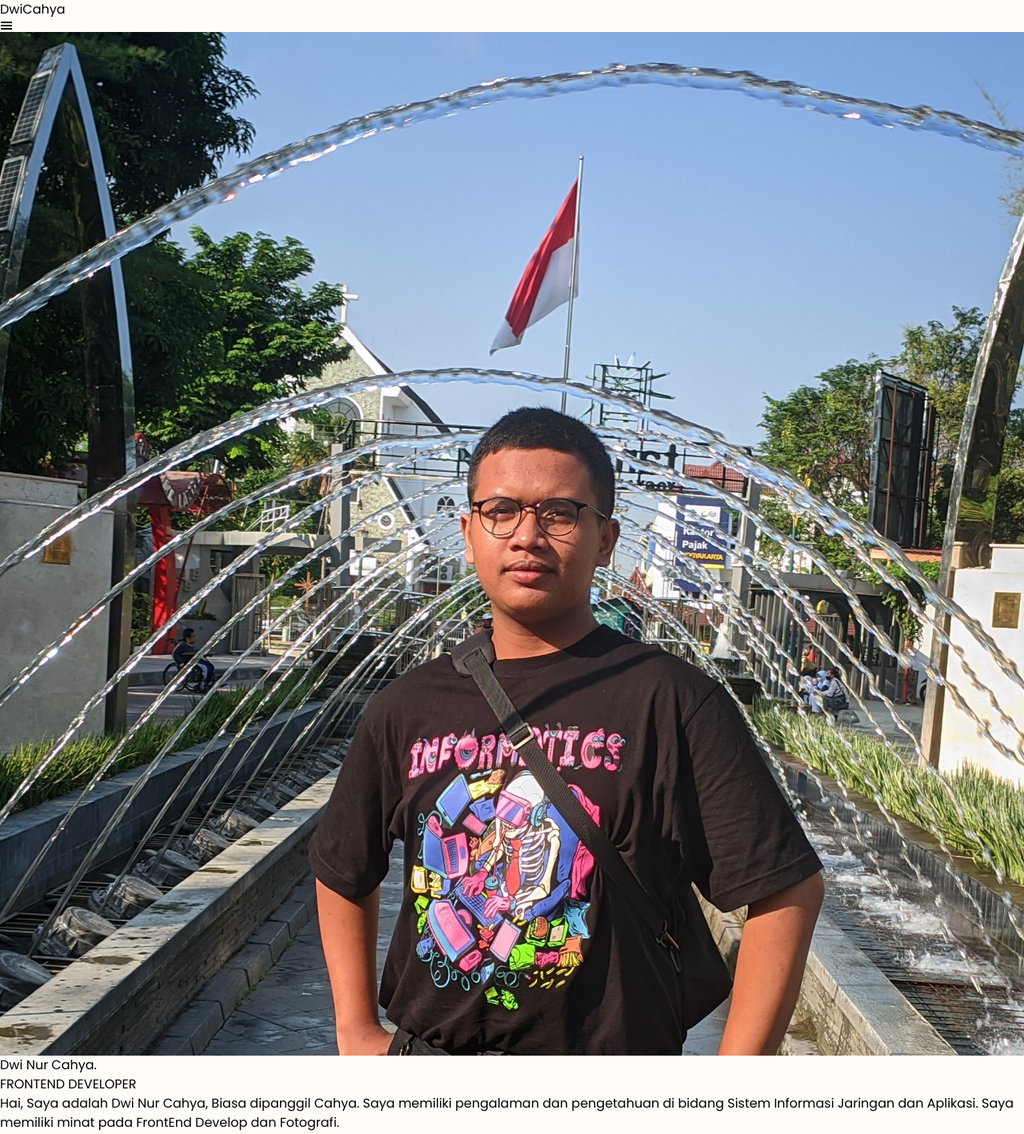
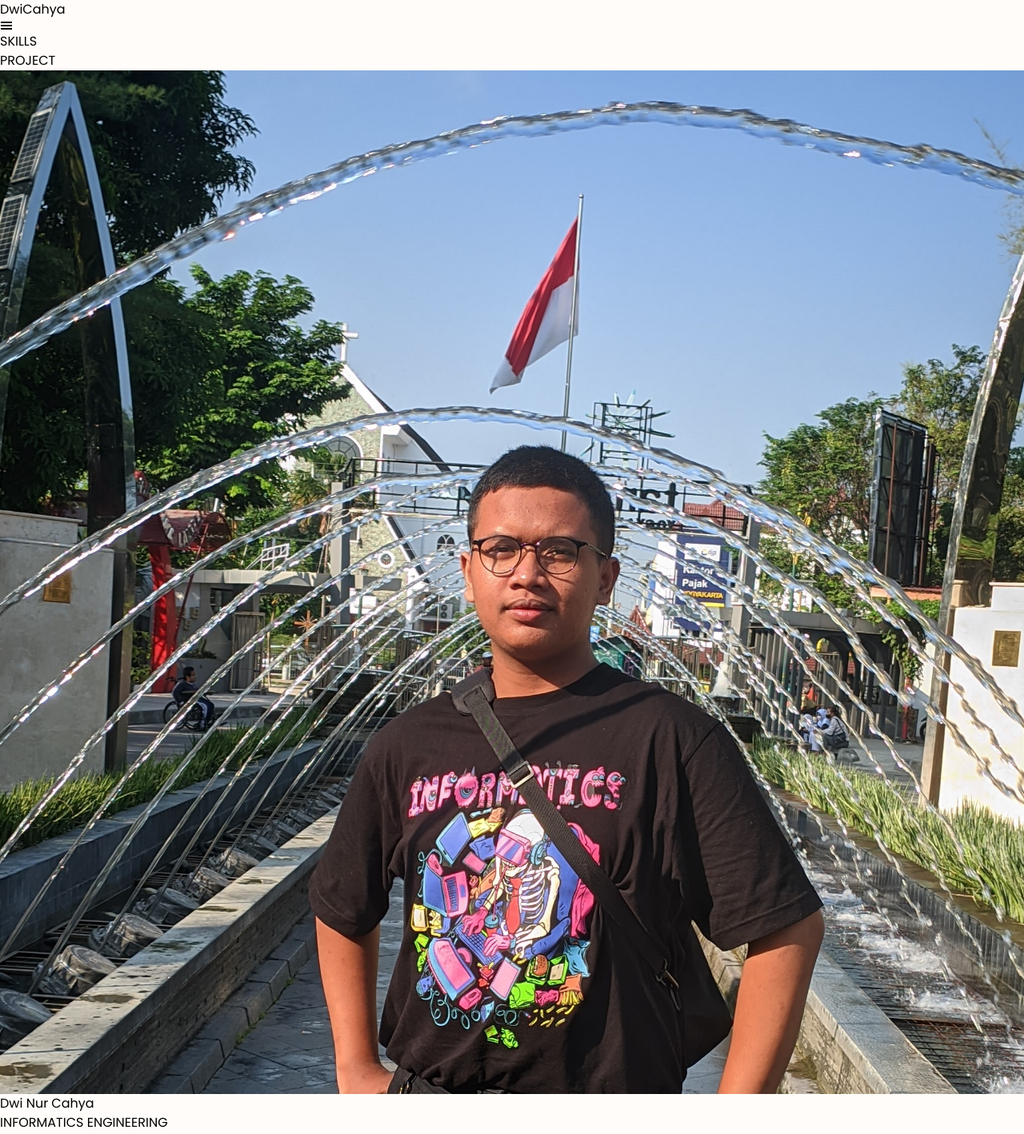
Before and after one commit to dwincahya/profile, a React (Vite) app: page / in a window 1280 px wide. Shown: the top 1418 px of the page at 80% size. Built offline with nearby package versions, Linux system fonts and the light colour scheme.

Commit message:
Add files via upload

```diff
--- a/src/components/Navbar.jsx
+++ b/src/components/Navbar.jsx
@@ -1,36 +1,37 @@
 import { useState } from "react";
 import { GiHamburgerMenu } from "react-icons/gi";
+
 
 export default function Navbar() {
     const [isOpen, setOpen] = useState(false);
 
     return (
-        <nav className="py-5 px-16 top-0 z-50 w-full bg-slate-800">
+        <nav className="py-5 px-16 top-0 z-50 w-full bg-gradient-to-b from-gray-600 to-gray-900">
             <div className="flex items-center justify-between">
                 <p className="font-extrabold text-slate-800 text-white text-2xl">DwiCahya</p>
 
                 <GiHamburgerMenu
                     onClick={() => setOpen(!isOpen)}
-                    className="block text-slate-800 size-10 rounded-full p-2 cursor-pointer hover:bg-gray-300 md:hidden"
+                    className="block text-white size-10 rounded-full p-2 cursor-pointer hover:bg-gray-500 md:hidden"
                 />
 
-                <ul className="hidden md:flex gap-x-8 text-slate-800 font-bold">
-                    <li>
+                <ul className="hidden md:flex gap-x-8 text-white font-bold text-2xl">
+                    <li><a href="">SKILLS</a>
                     </li>
-                    <li>
+                    <li><a href="">PROJECT</a>
                     </li>
                 </ul>
             </div>
             {isOpen && (
-                <ul className="flex pt-6 gap-y-4 md:hidden flex-col gap-x-8 text-slate-800 font-bold">
+                <ul className="flex pt-6 gap-y-4 md:hidden flex-col gap-x-8 text-white font-bold">
                     <li>
-                        <a href="/" className="underline-offset-4 hover:underline">
-                            Home
+                        <a href="/Skills" className="underline-offset-4 hover:underline">
+                            SKILLS
                         </a>
                     </li>
                     <li>
-                        <a href="/about-us" className="underline-offset-4 hover:underline">
-                            About Us
+                        <a href="/project" className="underline-offset-4 hover:underline">
+                            PROJECT
                         </a>
                     </li>
                 </ul>
--- a/src/pages/home/components/Hero.jsx
+++ b/src/pages/home/components/Hero.jsx
@@ -1,30 +1,30 @@
 import React from "react";
-import { FaGithub, FaLinkedin, FaWhatsapp } from "react-icons/fa";
+import { FaGithub, FaWhatsapp } from "react-icons/fa";
 import profileImage from '../../../img/profile.jpg';
 
 const Hero = () => {
     return (
-        <section className="bg-gray-900 py-16 px-8 md:py-40 md:px-52 flex flex-col gap-8 items-center text-white">
+        <section className="bg-gray-900 py-0 px-8 md:py-20 md:px-52 lg:py-28 flex flex-col gap-0 items-center text-white h-lvh">
             <div className="flex flex-col gap-4 text-center justify-center items-center">
                 <img
                     src={profileImage}
                     alt="Profile"
-                    className="w-40 h-40 md:w-64 md:h-64 lg:w-48 lg:h-48 rounded-full border-8 border-white object-cover mb-6 "
+                    className="w-50 h-50 md:w-60 md:h-60 lg:w-48 lg:h-48 rounded-full border-8 border-white object-cover mb-6 "
                 />
                 <h1 className="text-4xl md:text-5xl lg:text-6xl font-bold mb-4 w-full text-slate-800 text-white">
-                     Dwi Nur Cahya.
+                    Dwi Nur Cahya
                 </h1>
                 <p className="text-xl md:text-2xl lg:text-3xl font-semibold text-slate-800 text-white">
-                    FRONTEND DEVELOPER
+                    INFORMATICS ENGINEERING
                 </p>
                 <p className="text-md md:text-lg lg:text-xl text-slate-300 px-0 md:px-20">
-                Hai, Saya adalah Dwi Nur Cahya, Biasa dipanggil Cahya. Saya memiliki pengalaman dan pengetahuan di bidang Sistem Informasi Jaringan dan Aplikasi. Saya memiliki minat pada FrontEnd Develop dan Fotografi.
+                    Hai, Saya adalah Dwi Nur Cahya, Biasa dipanggil Cahya. Saya memiliki pengalaman dan pengetahuan di bidang Sistem Informasi Jaringan dan Aplikasi.
                 </p>
-                <button className="text-white border-[3px] border-white font-medium py-2 px-8 rounded-lg w-fit flex gap-2 items-center justify-center hover:scale-110 transition-all">
+                <button className="text-white border-[2px] border-gray-300 font-medium py-2 px-8 rounded-lg w-fit flex gap-2 items-center justify-center hover:scale-110 transition-all duration-300 bg-gradient-to-br from-gray-900 via-slate-700 to-gray-500 hover:from-gray-500 hover:via-slate-700 hover:to-gray500 ">
                     Let's Talk
                 </button>
             </div>
-            <div className="flex gap-3">
+            <div className="flex gap-3 mt-5">
                 <a href="https://github.com/dwincahya" target="_blank" rel="noopener noreferrer">
                     <FaGithub size={35} className="hover:scale-110 transition-all" />
                 </a>
--- a/src/pages/home/components/project.jsx
+++ b/src/pages/home/components/project.jsx
@@ -20,17 +20,17 @@ const Projects = () => {
 
     return (
         <section className="bg-gray-900 py-16 px-8 md:py-24 md:px-16">
-            <h2 className="text-white text-3xl md:text-4xl lg:text-5xl font-bold mb-8 text-center text-slate-800">
+            <h2 className="text-white text-3xl md:text-4xl lg:text-5xl font-bold mb-8 text-center font-bold">
                 My Projects
             </h2>
-            <div className="text-white grid grid-cols-1 sm:grid-cols-2 md:grid-cols-3 gap-4 px-0 md:px-48">
+            <div className="text-white grid grid-cols-1 sm:grid-cols-2 md:grid-cols-3 gap-8 px-0 md:px-48">
                 {projects.map((project) => (
                     <a
                         key={project.title}
                         href={project.link}
                         target="_blank"
                         rel="noopener noreferrer"
-                        className="border-white p-4 rounded-lg border-[3px] border-slate-800 text-center hover:scale-105 transition-all"
+                        className="border-white p-4 rounded-lg border-[3px] md:h-1vh text-center hover:scale-110 transition-all"
                     >
                         <img
                             src={project.image}
```
Also changed, not shown: src/pages/home/components/Skills.jsx (+4 -4 lines), 1 other file (tests, documents, lock files or other folders).
